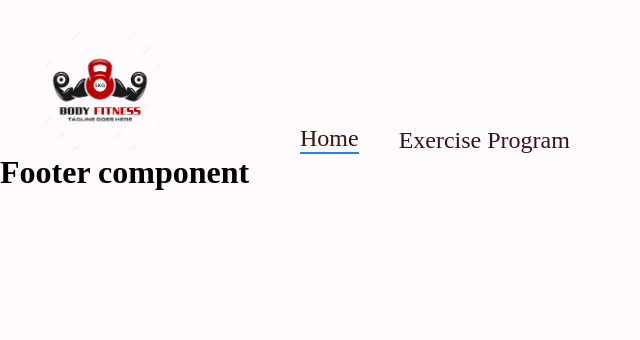
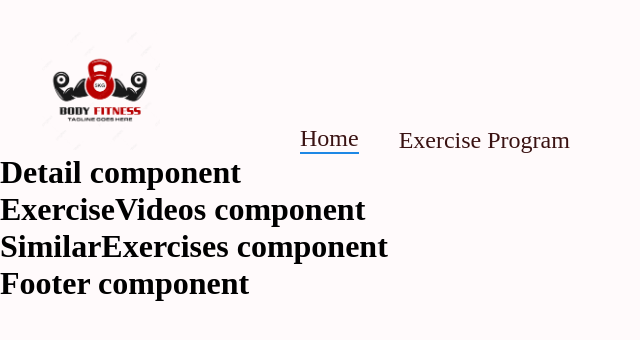
Before and after one commit to NhatThao05/fitnes-center, a React (Create React App) app: page /exercise/1 in a window 1280 px wide. Shown: the top 340 px of the page, without its empty margins (0-640 px from the left). Built offline with nearby package versions, Linux system fonts and the light colour scheme; no server answers.

Commit message:
exercise detail

```diff
--- a/src/App.js
+++ b/src/App.js
@@ -13,7 +13,7 @@ function App() {
       <Navbar />
       <Routes>
         <Route path="/" element={<Home />} />
-        <Route path="/exercies/:id" element={<ExerciseDetail />} />
+        <Route path="/exercise/:id" element={<ExerciseDetail />} />
       </Routes>
       <Footer />
     </Box>
--- a/src/components/BodyPart.js
+++ b/src/components/BodyPart.js
@@ -10,9 +10,6 @@ export default function BodyPart({item, setBodyParts, bodyParts}) {
     alignItems="center"
     justifyContent="center"
     className="bodyPart-card"
-    // sx={bodyParts === item ?
-    //  { borderTop: '4px solid #FF2625', background: '#fff', borderBottomLeftRadius: '20px', width: '270px', height: '282px', cursor: 'pointer', gap: '47px' } :
-    //  { background: '#fff', borderBottomLeftRadius: '20px', width: '270px', height: '282px', cursor: 'pointer', gap: '47px' }}
 
     sx={{
      borderTop: bodyParts === item ? '1px solid #red' : '',
--- /dev/null
+++ b/src/components/Detail.js
@@ -0,0 +1,9 @@
+import React from "react"
+
+export default function Detail() {
+ return (
+  <div>
+   <h1>Detail component</h1>
+  </div>
+ )
+}
--- /dev/null
+++ b/src/components/ExerciseVideos.js
@@ -0,0 +1,9 @@
+import React from "react"
+
+export default function ExerciseVideos() {
+ return (
+  <div>
+   <h1>ExerciseVideos component</h1>
+  </div>
+ )
+}
--- /dev/null
+++ b/src/components/SimilarExercises.js
@@ -0,0 +1,9 @@
+import React from "react"
+
+export default function SimilarExercises() {
+ return (
+  <div>
+   <h1>SimilarExercises component</h1>
+  </div>
+ )
+}
--- a/src/pages/ExerciseDetail.js
+++ b/src/pages/ExerciseDetail.js
@@ -1,9 +1,28 @@
-import React from "react"
+import React, {useEffect, useState} from "react"
+import { useParams } from "react-router-dom"
+import {Box} from '@mui/material'
+import {fetchData, exerciseOptions} from '../utils/fetchData'
+import Detail from "../components/Detail"
+import ExerciseVideos from '../components/ExerciseVideos'
+import SimilarExercises from "../components/SimilarExercises"
 
 export default function ExerciseDetail() {
+ const [exerciseDetail, setExerciseDetail] = useState({});
+ const {id} = useParams();
+ useEffect(() => {
+  const fetchExercisesData = async () => {
+   const exerciseDbUrl = 'https://exercisedb.p.rapidapi.com';
+   const youtubeSearchUrl = 'https://youtube-search-and-download.p.rapidapi.com';
+   const exerciseDetailData = await fetchData(`${exerciseDbUrl}/exercises/${id}`, exerciseOptions);
+   setExerciseDetail(exerciseDetailData)
+  }
+  fetchExercisesData();
+ },[id])
  return (
-  <div>
-   <h1>ExerciseDetail component</h1>
-  </div>
+  <Box>
+   <Detail exerciseDetail={exerciseDetail}/>
+   <ExerciseVideos />
+   <SimilarExercises />
+  </Box>
  )
 }
```
